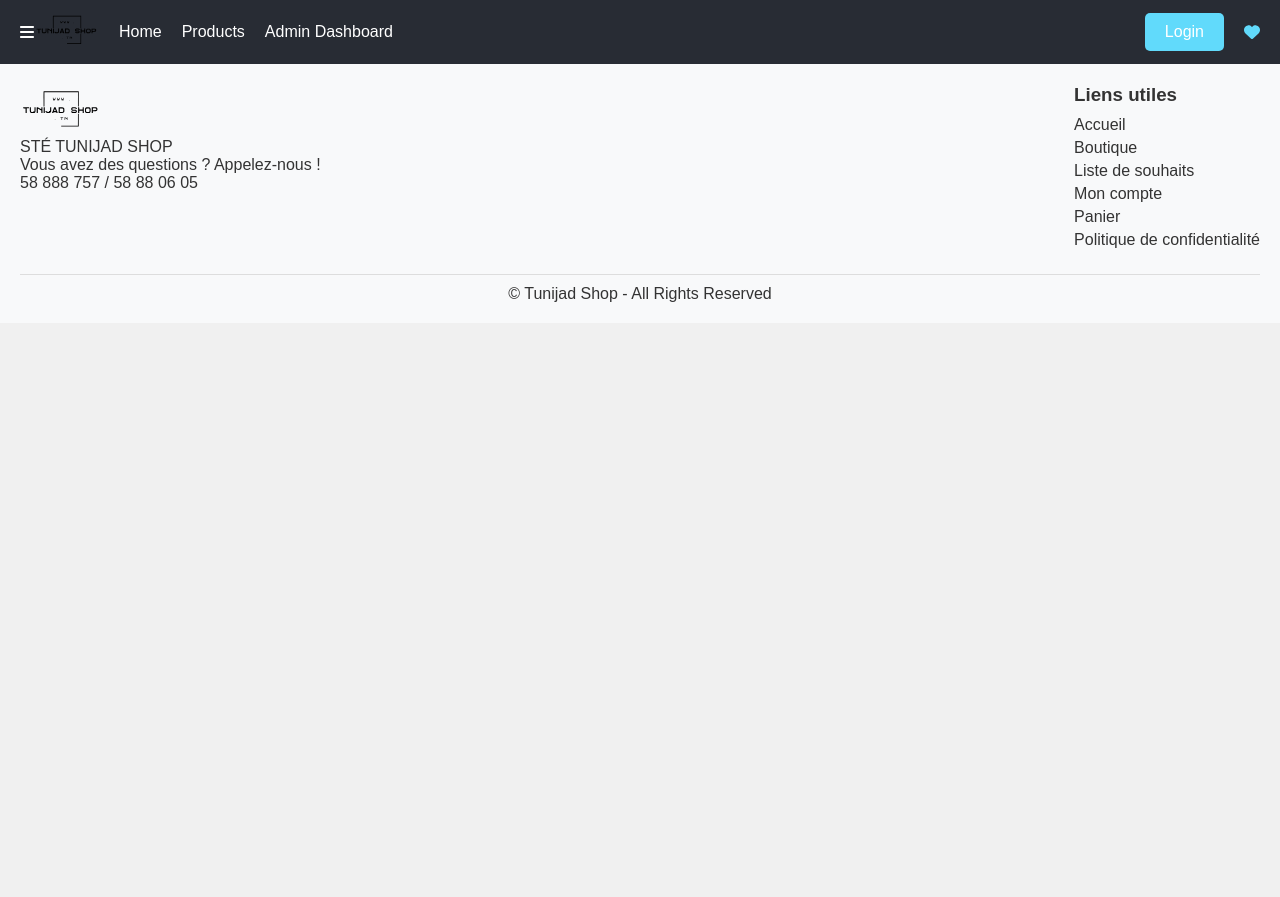
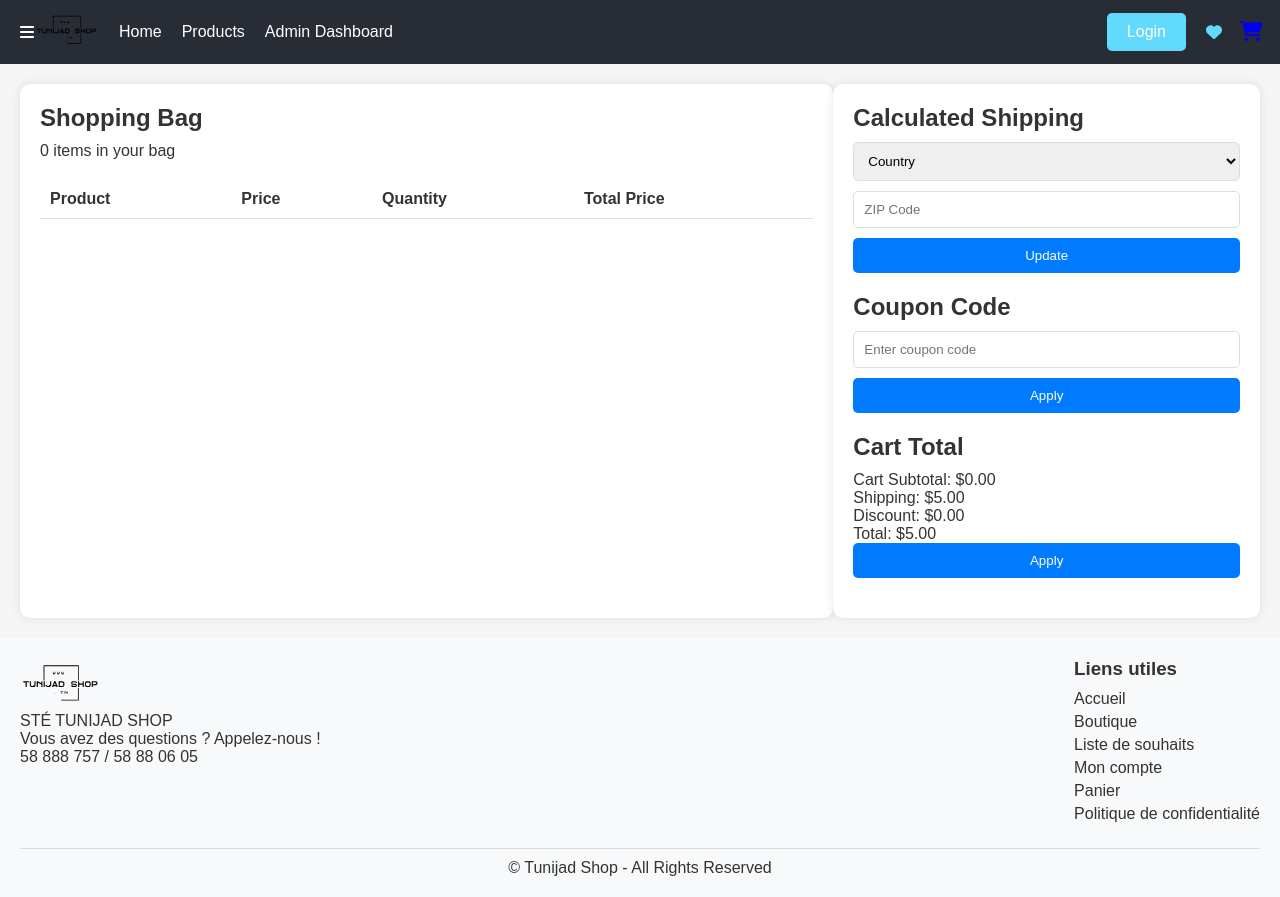
Before and after one commit to tb7ssem/tnbuild, a React (Create React App) app: page /shoppingcart in a window 1280 px wide. Before the commit the page ends 800 px from the top, so only its background shows below. Built offline with nearby package versions, Linux system fonts and the light colour scheme.

Commit message:
added shoppingcat page

```diff
--- a/src/App.js
+++ b/src/App.js
@@ -9,6 +9,7 @@
 import Header from "./components/Header";
 import Footer from "./components/Footer";
 import CMS from "./pages/cms";
+import ShoppingCart from "./pages/ShoppingCart";
 
 function App() {
   return (
@@ -22,6 +23,7 @@
           <Route path="/admin" element={<AdminDashboard />} />
           <Route path="/product/:id" element={<ProductDetails />} />
           <Route path="/cms" element={<CMS />} />
+          <Route path="/shoppingcart" element={<ShoppingCart />} />
         </Routes>
         <Footer />
       </Router>
--- a/src/components/Header.css
+++ b/src/components/Header.css
@@ -41,10 +41,19 @@
   .heart-icon {
     color: #61dafb;
     margin-left: 20px;
+    margin-right: 20px;
   }
 
   .heart-icon:hover {
     color: #ff0000;
+    cursor: pointer;
+    transform: scale(1.1);
+    transition: transform 0.3s;
+    animation: beat 0.5s infinite;
+    padding-right: 20px;
+    font-size: 20px;
+    font-weight: bold;
+
   }
 
   .login-button {
--- a/src/components/Header.jsx
+++ b/src/components/Header.jsx
@@ -1,7 +1,7 @@
 import React from "react";
 import { Link } from "react-router-dom";
 import { FontAwesomeIcon } from "@fortawesome/react-fontawesome";
-import { faBars, faHeart } from "@fortawesome/free-solid-svg-icons";
+import { faBars, faHeart, faCartShopping } from "@fortawesome/free-solid-svg-icons";
 import "./Header.css";
 import logo from "../logo.svg";
 
@@ -30,6 +30,9 @@
           Login
         </Link>
         <FontAwesomeIcon icon={faHeart} className="heart-icon" />
+        <Link to="/shoppingcart">
+          <FontAwesomeIcon icon={faCartShopping} beat className="cart-icon" />
+        </Link>
       </div>
     </header>
   );
--- /dev/null
+++ b/src/context/ProductContext.jsx
@@ -0,0 +1,19 @@
+import React, { createContext, useState } from 'react';
+
+export const ProductContext = createContext();
+
+export const ProductProvider = ({ children }) => {
+  const [products, setProducts] = useState([]);
+
+  const addProduct = (product) => {
+    setProducts([...products, { ...product, quantity: 1 }]);
+    console.log("Product added:", product);
+    console.log("Current products:", products);
+  };
+
+  return (
+    <ProductContext.Provider value={{ products, addProduct }}>
+      {children}
+    </ProductContext.Provider>
+  );
+};
--- a/src/index.js
+++ b/src/index.js
@@ -1,10 +1,13 @@
 import React from "react";
-import ReactDOM from "react-dom/client";
+import { createRoot } from "react-dom/client";
 import App from "./App";
+import { ProductProvider } from "./context/ProductContext";
 
-const root = ReactDOM.createRoot(document.getElementById("root"));
+const container = document.getElementById("root");
+const root = createRoot(container);
+
 root.render(
-  <React.StrictMode>
+  <ProductProvider>
     <App />
-  </React.StrictMode>
+  </ProductProvider>
 );
--- a/src/pages/AdminDashboard.jsx
+++ b/src/pages/AdminDashboard.jsx
@@ -1,13 +1,20 @@
-import React, { useState, useEffect } from "react";
+import React, { useState, useEffect, useContext } from "react";
 import { useNavigate, Link } from "react-router-dom";
+import { FontAwesomeIcon } from "@fortawesome/react-fontawesome";
+import { faCartShopping } from "@fortawesome/free-solid-svg-icons";
 import "./AdminDashboard.css";  // Ensure this file exists
-import CMS from "./cms";
+import { ProductContext } from "../context/ProductContext";
 
 const AdminDashboard = () => {
-  const [products, setProducts] = useState([]);
-  const [newProduct, setNewProduct] = useState("");
+  const [newProduct, setNewProduct] = useState({
+    name: "",
+    image: null,
+    price: "",
+    description: ""
+  });
   const navigate = useNavigate();
   const currentUser = "admin"; // TODO change this
+  const { products, addProduct } = useContext(ProductContext);
 
   useEffect(() => {
     if (!currentUser) {
@@ -16,16 +23,35 @@
   }, [currentUser, navigate]);
 
   const handleAddProduct = () => {
-    if (newProduct.trim()) {
-      setProducts([...products, newProduct]);
-      setNewProduct("");
+    if (newProduct.name.trim()) {
+      addProduct(newProduct);
+      setNewProduct({ name: "", image: null, price: "", description: "" });
+      console.log("Product added from AdminDashboard:", newProduct);
     }
+  };
+
+  const handleChange = (e) => {
+    const { name, value } = e.target;
+    setNewProduct((prevProduct) => ({
+      ...prevProduct,
+      [name]: value
+    }));
+  };
+
+  const handleFileChange = (e) => {
+    const file = e.target.files[0];
+    setNewProduct((prevProduct) => ({
+      ...prevProduct,
+      image: file
+    }));
   };
 
   return (
     <>
       <div className="admin-dashboard">
-        <h1>Admin Dashboard</h1>
+        <h1>
+          <FontAwesomeIcon icon={faCartShopping} /> Admin Dashboard
+        </h1>
         <Link to="/cms">
           <button className="cms-button">Go to CMS</button>
         </Link>
@@ -35,14 +61,45 @@
             <div className="product-management">
               <input
                 type="text"
-                value={newProduct}
-                onChange={(e) => setNewProduct(e.target.value)}
+                name="name"
+                value={newProduct.name}
+                onChange={handleChange}
                 placeholder="Enter product name"
+              />
+              <input
+                type="file"
+                name="image"
+                onChange={handleFileChange}
+                placeholder="Upload product image"
+              />
+              <input
+                type="text"
+                name="price"
+                value={newProduct.price}
+                onChange={handleChange}
+                placeholder="Enter product price"
+              />
+              <textarea
+                name="description"
+                value={newProduct.description}
+                onChange={handleChange}
+                placeholder="Enter product description"
               />
               <button onClick={handleAddProduct}>Add Product</button>
               <ul>
                 {products.map((product, index) => (
-                  <li key={index}>{product}</li>
+                  <li key={index}>
+                    {product.image && (
+                      <img
+                        src={URL.createObjectURL(product.image)}
+                        alt={product.name}
+                        width="50"
+                      />
+                    )}
+                    <div>{product.name}</div>
+                    <div>{product.price}</div>
+                    <div>{product.description}</div>
+                  </li>
                 ))}
               </ul>
             </div>
--- a/src/pages/Cms.css
+++ b/src/pages/Cms.css
@@ -14,3 +14,20 @@
     font-size: 16px;
     line-height: 1.5;
 }
+
+.cms-page {
+    padding: 20px;
+}
+
+.cms-page h1 {
+    font-size: 24px;
+}
+
+.cms-page ul {
+    list-style-type: none;
+    padding: 0;
+}
+
+.cms-page li {
+    padding: 8px 0;
+}
--- /dev/null
+++ b/src/pages/ShoppingCart.css
@@ -0,0 +1,75 @@
+.shopping-cart {
+  display: flex;
+  justify-content: space-between;
+  padding: 20px;
+  background-color: #f5f5f5;
+}
+
+.cart-items {
+  flex: 2;
+  background-color: white;
+  padding: 20px;
+  border-radius: 10px;
+  box-shadow: 0 0 10px rgba(0, 0, 0, 0.1);
+}
+
+.cart-items h2 {
+  margin-bottom: 10px;
+}
+
+.cart-items p {
+  margin-bottom: 20px;
+}
+
+.cart-items table {
+  width: 100%;
+  border-collapse: collapse;
+}
+
+.cart-items th, .cart-items td {
+  padding: 10px;
+  text-align: left;
+  border-bottom: 1px solid #ddd;
+}
+
+.cart-items img {
+  margin-right: 10px;
+}
+
+.cart-summary {
+  flex: 1;
+  background-color: white;
+  padding: 20px;
+  border-radius: 10px;
+  box-shadow: 0 0 10px rgba(0, 0, 0, 0.1);
+}
+
+.cart-summary h2 {
+  margin-bottom: 10px;
+}
+
+.cart-summary .shipping, .cart-summary .coupon, .cart-summary .total {
+  margin-bottom: 20px;
+}
+
+.cart-summary select, .cart-summary input {
+  width: 100%;
+  padding: 10px;
+  margin-bottom: 10px;
+  border: 1px solid #ddd;
+  border-radius: 5px;
+}
+
+.cart-summary button {
+  width: 100%;
+  padding: 10px;
+  background-color: #007bff;
+  color: white;
+  border: none;
+  border-radius: 5px;
+  cursor: pointer;
+}
+
+.cart-summary button:hover {
+  background-color: #0056b3;
+}
--- /dev/null
+++ b/src/pages/ShoppingCart.jsx
@@ -0,0 +1,74 @@
+import React, { useContext } from 'react';
+import { ProductContext } from '../context/ProductContext';
+import './ShoppingCart.css';
+
+const ShoppingCart = () => {
+  const { products } = useContext(ProductContext);
+
+  const calculateTotalPrice = () => {
+    return products.reduce((total, product) => total + parseFloat(product.price), 0).toFixed(2);
+  };
+
+  return (
+    <div className="shopping-cart">
+      <div className="cart-items">
+        <h2>Shopping Bag</h2>
+        <p>{products.length} items in your bag</p>
+        <table>
+          <thead>
+            <tr>
+              <th>Product</th>
+              <th>Price</th>
+              <th>Quantity</th>
+              <th>Total Price</th>
+            </tr>
+          </thead>
+          <tbody>
+            {products.map((product, index) => (
+              <tr key={index}>
+                <td>
+                  <img src={URL.createObjectURL(product.image)} alt={product.name} width="50" />
+                  <div>{product.name}</div>
+                  <div>{product.description}</div>
+                </td>
+                <td>${product.price}</td>
+                <td>
+                  <input type="number" defaultValue={1} min={1} />
+                </td>
+                <td>${product.price}</td>
+              </tr>
+            ))}
+          </tbody>
+        </table>
+      </div>
+      <div className="cart-summary">
+        <h2>Calculated Shipping</h2>
+        <div className="shipping">
+          <select>
+            <option>Country</option>
+            <option>USA</option>
+            <option>Canada</option>
+            <option>UK</option>
+          </select>
+          <input type="text" placeholder="ZIP Code" />
+          <button>Update</button>
+        </div>
+        <h2>Coupon Code</h2>
+        <div className="coupon">
+          <input type="text" placeholder="Enter coupon code" />
+          <button>Apply</button>
+        </div>
+        <h2>Cart Total</h2>
+        <div className="total">
+          <p>Cart Subtotal: ${calculateTotalPrice()}</p>
+          <p>Shipping: $5.00</p>
+          <p>Discount: $0.00</p>
+          <p>Total: ${(parseFloat(calculateTotalPrice()) + 5).toFixed(2)}</p>
+          <button>Apply</button>
+        </div>
+      </div>
+    </div>
+  );
+};
+
+export default ShoppingCart;
--- a/src/pages/cms.jsx
+++ b/src/pages/cms.jsx
@@ -1,15 +1,20 @@
-import React from 'react';
+import React, { useContext } from 'react';
+import { ProductContext } from '../context/ProductContext';
 import './Cms.css';
 
-function CMS() {
+const CMS = () => {
+  const { products } = useContext(ProductContext);
+
   return (
-    <div className="cms-container">
-      <h1 className="cms-header">CMS Page</h1>
-      <div className="cms-content">
-        <p>Welcome to the CMS page. Here you can manage your content.</p>
-      </div>
+    <div className="cms-page">
+      <h1>CMS</h1>
+      <ul>
+        {products.map((product, index) => (
+          <li key={index}>{product}</li>
+        ))}
+      </ul>
     </div>
   );
-}
+};
 
 export default CMS;
```
Also changed, not shown: src/pages/ProductPage.jsx (added, +32 -0 lines), public/manifest.json.
